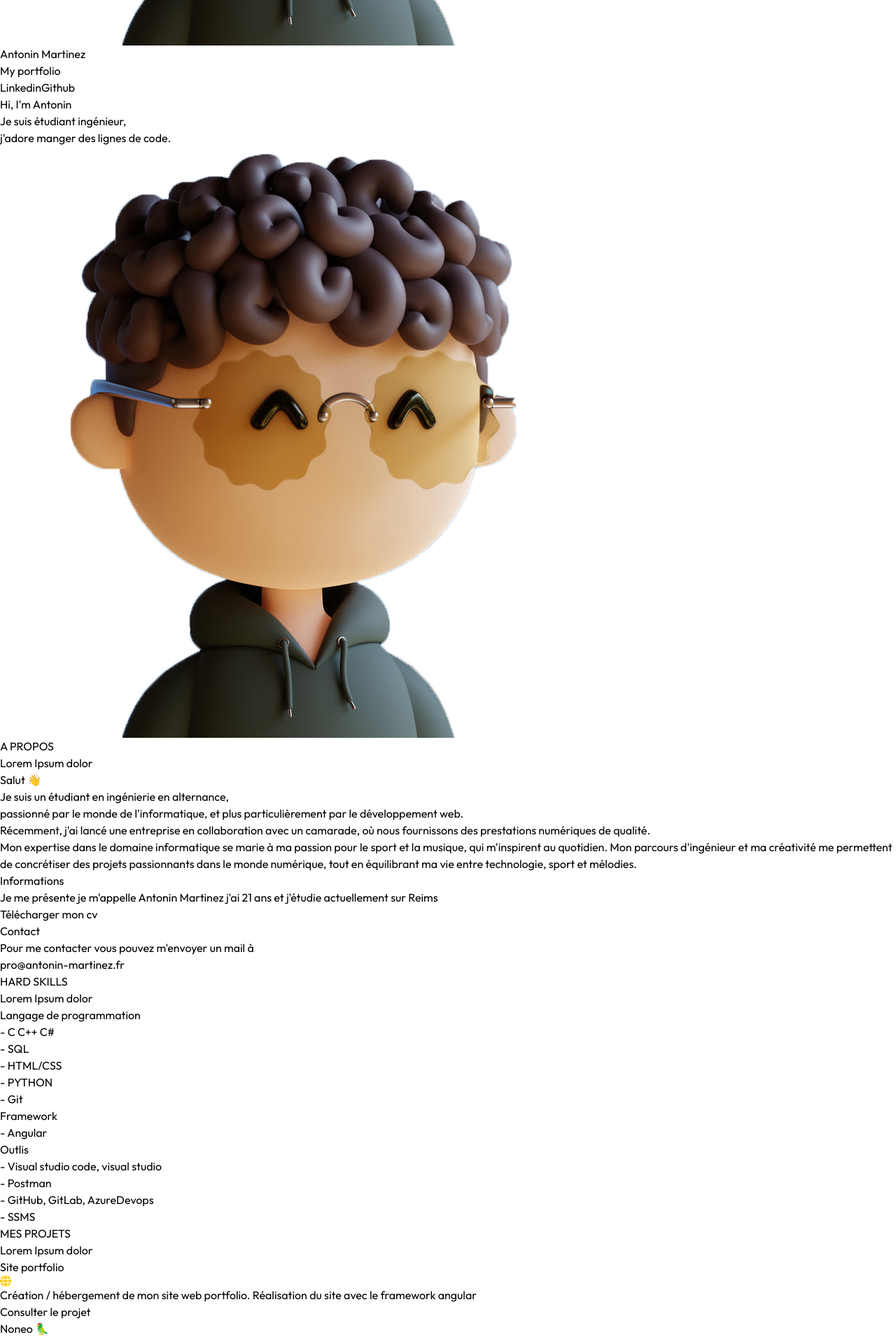
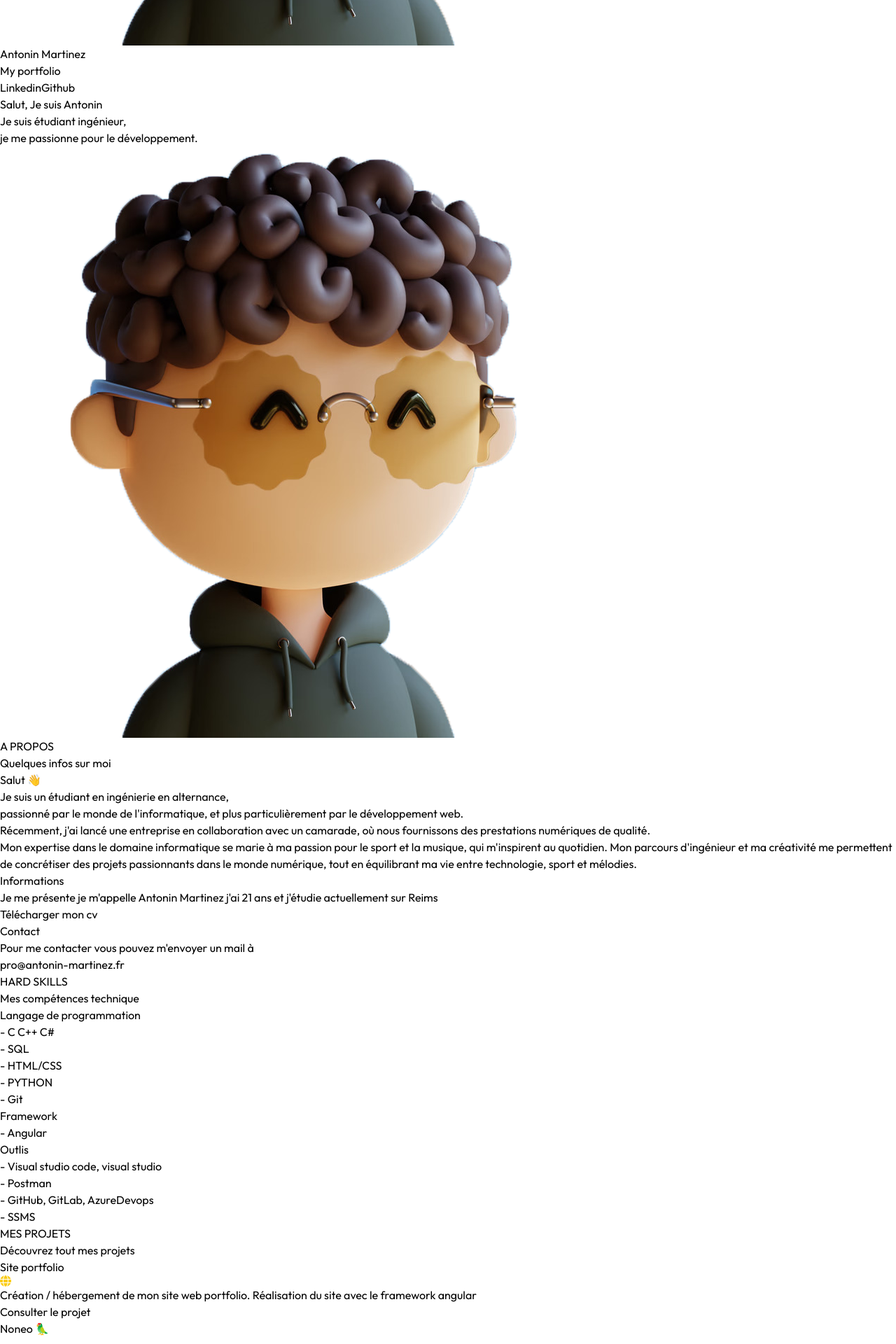
Before and after one commit to AntoninMart/my-portfolio, an Angular app: page / in a window 1280 px wide. Shown: the part 780-2700 px from the top of the page at 70% size. Built offline with nearby package versions, Linux system fonts and the light colour scheme.

Commit message:
modif texte

```diff
--- a/src/app/components/about/about.component.html
+++ b/src/app/components/about/about.component.html
@@ -1,7 +1,7 @@
 <section class="flex flex-col items-center text-white pt-40 px-10">
     <div class="mb-4 flex flex-col text-center">
         <h2 class="text-5xl font-bold">A PROPOS</h2>
-        <h3 class="text-2xl text-gray-500">Lorem Ipsum dolor</h3>
+        <h3 class="text-2xl text-gray-500">Quelques infos sur moi</h3>
     </div>
     <div class="flex flex-col xl:flex-row gap-4 xl:w-2/3 w-full">
         <div class="flex flex-col bg-zinc-900 p-6 w-full xl:w-1/2">
--- a/src/app/components/accueil/accueil.component.html
+++ b/src/app/components/accueil/accueil.component.html
@@ -1,5 +1,5 @@
 <div class="min-h-screen flex flex-col items-center justify-center text-center px-10 pt-28">
-    <h1 class="text-4xl xl:text-6xl text-white font-bold mb-4 animate__animated animate__bounce">Hi, <span class="underline underline-offset-8">I'm Antonin</span></h1>
-    <p class="text-gray-500 text-2xl xl:text-4xl mb-6 animate__animated animate__bounce">Je suis étudiant ingénieur, <br> j'adore manger des lignes de code<span class="text-yellow-400">.</span></p>
+    <h1 class="text-4xl xl:text-6xl text-white font-bold mb-4 animate__animated animate__bounce">Salut, <span class="underline underline-offset-8">Je suis Antonin</span></h1>
+    <p class="text-gray-500 text-2xl xl:text-4xl mb-6 animate__animated animate__bounce">Je suis étudiant ingénieur, <br> je me passionne pour le développement<span class="text-yellow-400">.</span></p>
     <img src="assets/images/me.png" alt="" class="w-96 animate__animated animate__bounceIn">
 </div>
--- a/src/app/components/hardskills/hardskills.component.html
+++ b/src/app/components/hardskills/hardskills.component.html
@@ -1,6 +1,6 @@
 <section class="flex flex-col items-center text-white pt-40 px-10">
     <h2 class="text-5xl font-bold text-center">HARD SKILLS</h2>
-    <h3 class="text-2xl text-gray-500 mb-4 text-center">Lorem Ipsum dolor</h3>
+    <h3 class="text-2xl text-gray-500 mb-4 text-center">Mes compétences technique</h3>
     <div class="flex flex-col xl:flex-row gap-4 w-full xl:w-2/3 justify-center">
         <div class="flex flex-col w-full xl:w-1/3 p-4 bg-zinc-900 gap-2">
             <h3 class="text-3xl font-bold mb-2">Langage de programmation</h3>
--- a/src/app/components/hobbies/hobbies.component.html
+++ b/src/app/components/hobbies/hobbies.component.html
@@ -1,7 +1,7 @@
 <section class="flex flex-col items-center text-white pt-40 pb-60 px-10">
     <div class="mb-4 flex flex-col text-center">
         <h2 class="text-5xl font-bold">MES HOBBIES</h2>
-        <h3 class="text-2xl text-gray-500">Lorem Ipsum dolor</h3>
+        <h3 class="text-2xl text-gray-500">Toutes mes passions</h3>
     </div>
     <div class="flex flex-col xl:flex-row gap-4 xl:w-2/3 w-full">
         <div class="flex flex-col gap-4 w-full xl:w-1/2">
--- a/src/app/components/project/project.component.html
+++ b/src/app/components/project/project.component.html
@@ -1,6 +1,6 @@
 <section class="flex flex-col text-white items-center pt-40 px-10">
     <h2 class="text-5xl font-bold text-center">MES PROJETS</h2>
-    <h3 class="text-2xl text-gray-500 mb-4 text-center">Lorem Ipsum dolor</h3>
+    <h3 class="text-2xl text-gray-500 mb-4 text-center">Découvrez tout mes projets</h3>
     <div class="grid grid-cols-1 xl:grid-cols-3 xl:w-2/3 w-full gap-4">
         <div class="flex flex-col items-center text-center bg-zinc-900 p-6 rounded-lg">
             <h2 class="text-2xl font-bold">Site portfolio</h2>
```
